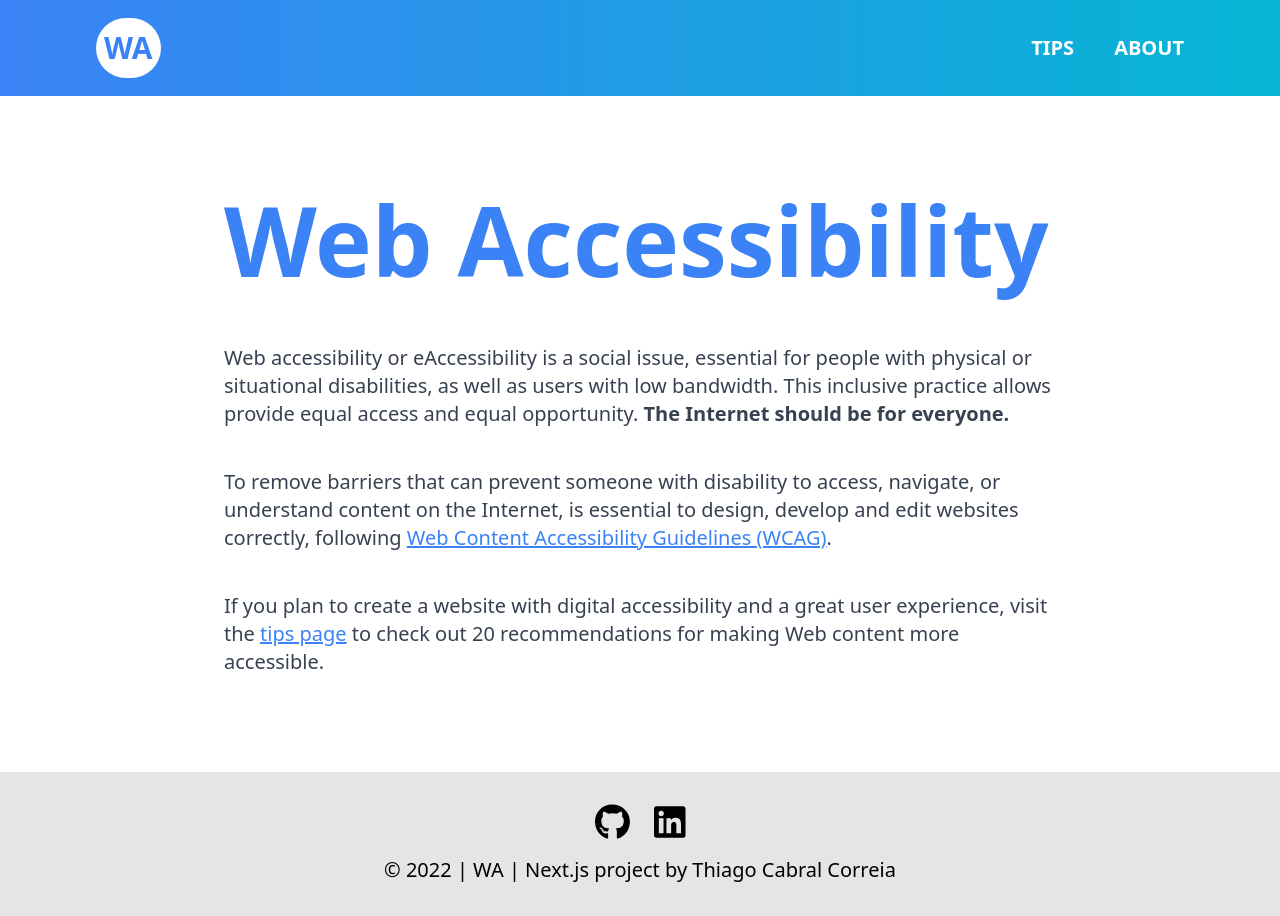
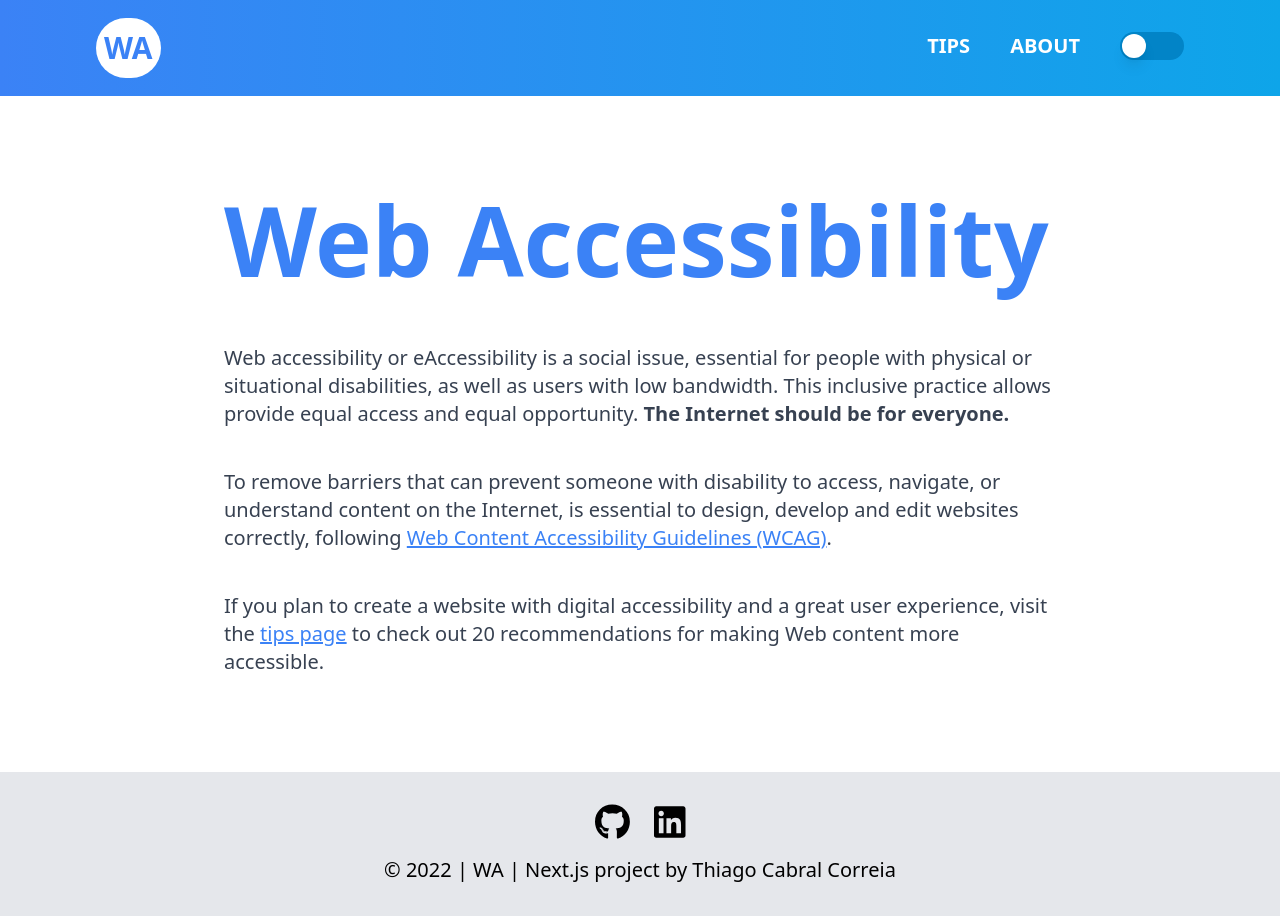
Before and after one commit to thiagocabralcorreia/web-accessibility, a Next.js app: page / in a window 1280 px wide. Built offline with nearby package versions, Linux system fonts and the light colour scheme.

Commit message:
Add dark theme and ThemeSwitcher component

```diff
--- a/app/Accordion.tsx
+++ b/app/Accordion.tsx
@@ -12,17 +12,17 @@ export default function Accordion({ tip }: TipProps) {
     <Disclosure>
       {({ open }) => (
         <>
-          <Disclosure.Button className=" mb-1 flex w-full align-center justify-between rounded-lg bg-sky-100 px-5 py-4 text-left text-xl font-medium text-blue-900 hover:bg-sky-200 focus:outline-none focus-visible:ring focus-visible:ring-sky-200 focus-visible:ring-opacity-75">
+          <Disclosure.Button className="mb-1 flex w-full align-center justify-between rounded-lg bg-sky-100 dark:bg-sky-600 px-5 py-4 text-left text-xl font-medium text-blue-900 dark:text-white hover:bg-sky-200 dark:hover:bg-sky-500 focus:outline-none focus-visible:ring focus-visible:ring-sky-200 focus-visible:ring-opacity-75">
             <span>
               {tip.id}. {tip.title}
             </span>
             <ChevronUpIcon
               className={`${
                 open ? "rotate-180 transform" : ""
-              } h-7 w-7 text-blue-900`}
+              } h-7 w-7 text-blue-900 dark:text-white`}
             />
           </Disclosure.Button>
-          <Disclosure.Panel className="px-4 py-4 mb-4 text-xl text-gray-700">
+          <Disclosure.Panel className="px-4 py-4 mb-4 text-xl text-gray-700 dark:text-gray-100">
             {tip.text}
           </Disclosure.Panel>
         </>
--- a/app/Footer.tsx
+++ b/app/Footer.tsx
@@ -9,7 +9,7 @@ function Footer() {
           href="https://github.com/thiagocabralcorreia"
           target="_blank"
           rel="noopener noreferrer"
-          className="hover:text-blue-500 ease-out duration-500"
+          className="hover:text-blue-500 dark:hover:text-blue-400 ease-out duration-500"
         >
           <FontAwesomeIcon className="h-9" icon={faGithub} />
         </a>
@@ -18,7 +18,7 @@ function Footer() {
           href="https://www.linkedin.com/in/thiago-cabral-correia/"
           target="_blank"
           rel="noopener noreferrer"
-          className="hover:text-blue-500 ease-out duration-500"
+          className="hover:text-blue-500 dark:hover:text-blue-400 ease-out duration-500"
         >
           <FontAwesomeIcon className="h-9" icon={faLinkedin} />
         </a>
--- a/app/Header.tsx
+++ b/app/Header.tsx
@@ -1,19 +1,31 @@
 import Link from "next/link";
+import React from "react";
 import { links } from "../constants";
 import NavLink from "./NavLink";
+import ThemeSwitcher from "./ThemeSwitcher";
 
 function Header() {
   return (
     <header>
       <Link href={"/"}>
-        <div className="rounded-full bg-white">
-          <h2 className="text-3xl font-bold text-blue-500 px-2 py-3">WA</h2>
+        <div className="rounded-full bg-white dark:bg-black transition-all duration-300">
+          <h2 className="text-3xl font-bold text-blue-500 dark:text-blue-400 px-2 py-3">
+            WA
+          </h2>
         </div>
       </Link>
       <div className="flex">
         {links.map((link) => {
-          return <NavLink key={link} navlink={link} />;
+          return (
+            <React.Fragment key={link}>
+              <div className="ml-10" />
+              <NavLink navlink={link} />
+            </React.Fragment>
+          );
         })}
+        <div className="max-sm:hidden ml-10">
+          <ThemeSwitcher />
+        </div>
       </div>
     </header>
   );
--- /dev/null
+++ b/app/Providers.tsx
@@ -0,0 +1,13 @@
+"use client";
+import { ThemeProvider } from "next-themes";
+import React from "react";
+
+function Providers({ children }: { children: React.ReactNode }) {
+  return (
+    <ThemeProvider enableSystem={true} attribute="class">
+      {children}
+    </ThemeProvider>
+  );
+}
+
+export default Providers;
--- /dev/null
+++ b/app/ThemeSwitcher.tsx
@@ -0,0 +1,46 @@
+"use client";
+import { useEffect, useState } from "react";
+import { Switch } from "@headlessui/react";
+import { useTheme } from "next-themes";
+
+function ThemeSwitcher() {
+  const [mounted, setMounted] = useState(false);
+  const { systemTheme, theme, setTheme } = useTheme();
+
+  // useEffect only runs on the client
+  useEffect(() => setMounted(true), []);
+
+  if (!mounted) {
+    return null;
+  }
+
+  const currentTheme = theme === "system" ? systemTheme : theme;
+
+  function toggleTheme() {
+    currentTheme === "light" ? setTheme("dark") : setTheme("light");
+  }
+
+  return (
+    <Switch
+      checked={currentTheme === "light" ? false : true}
+      onChange={toggleTheme}
+      className={`${
+        currentTheme === "light"
+          ? "max-sm:bg-blue-500 bg-sky-600"
+          : "max-sm:bg-blue-900 bg-sky-900"
+      }
+      relative inline-flex h-[28px] w-[64px] shrink-0 cursor-pointer rounded-full border-2 border-transparent transition-colors duration-200 ease-in-out focus:outline-none focus-visible:ring-2  focus-visible:ring-white focus-visible:ring-opacity-75`}
+    >
+      <span className="sr-only">Use setting</span>
+      <span
+        aria-hidden="true"
+        className={`${
+          currentTheme === "light" ? "translate-x-0" : "translate-x-9"
+        }
+            pointer-events-none inline-block h-[24px] w-[24px] transform rounded-full bg-white shadow-lg ring-0 transition duration-200 ease-in-out`}
+      />
+    </Switch>
+  );
+}
+
+export default ThemeSwitcher;
--- a/app/layout.tsx
+++ b/app/layout.tsx
@@ -1,6 +1,8 @@
 import "../styles/globals.css";
 import Footer from "./Footer";
 import Header from "./Header";
+import Providers from "./Providers";
+import ThemeSwitcher from "./ThemeSwitcher";
 
 export default function RootLayout({
   children,
@@ -12,9 +14,14 @@ export default function RootLayout({
       <head />
 
       <body>
-        <Header />
-        <div>{children}</div>
-        <Footer />
+        <Providers>
+          <Header />
+          <div className="sm:hidden flex w-full justify-end pt-10 pr-10">
+            <ThemeSwitcher />
+          </div>
+          <div>{children}</div>
+          <Footer />
+        </Providers>
       </body>
     </html>
   );
--- a/package.json
+++ b/package.json
@@ -12,6 +12,7 @@
     "@headlessui/react": "^1.7.6",
     "@heroicons/react": "^2.0.13",
     "next": "latest",
+    "next-themes": "^0.2.1",
     "react": "18.2.0",
     "react-dom": "18.2.0"
   },
--- a/styles/globals.css
+++ b/styles/globals.css
@@ -3,31 +3,35 @@
 @tailwind utilities;
 
 @layer base {
+  body {
+    @apply bg-white dark:bg-black transition-all duration-300;
+  }
+
   h1 {
-    @apply text-blue-500 self-auto text-4xl md:text-8xl font-bold mb-10 md:mb-14;
+    @apply text-blue-500 dark:text-blue-400 self-auto text-4xl md:text-8xl font-bold mb-10 md:mb-14;
   }
 
   header {
-    @apply w-full h-24 flex items-center justify-between px-10 md:px-24 mb-14 md:mb-24 bg-gradient-to-r from-blue-500 to-cyan-500;
+    @apply w-full h-24 flex items-center justify-between px-10 md:px-24 bg-gradient-to-r from-blue-500 to-sky-500;
   }
 
   footer {
-    @apply w-full items-center justify-center py-8 px-10 md:px-24 mt-24 bg-stone-200;
+    @apply w-full items-center justify-center py-8 px-10 md:px-24 mt-24 bg-gray-200 dark:bg-gray-900;
   }
 
   .content-container {
-    @apply flex-1 max-w-5xl justify-center px-10 md:px-24 m-auto;
+    @apply flex-1 max-w-5xl justify-center px-10 md:px-24 m-auto mt-14 md:mt-24;
   }
 
   .main-text {
-    @apply text-xl text-gray-700 mb-8 md:mb-10;
+    @apply text-xl text-gray-700 dark:text-gray-100 mb-8 md:mb-10;
   }
 
   .a-link {
-    @apply text-blue-500 underline underline-offset-1 hover:text-indigo-500;
+    @apply text-blue-500 dark:text-blue-400 underline underline-offset-1 hover:text-indigo-500;
   }
 
   .nav-link {
-    @apply text-xl uppercase font-bold ml-10 text-white hover:underline underline-offset-8;
+    @apply text-xl uppercase font-bold text-white hover:underline underline-offset-8;
   }
 }
--- a/tailwind.config.js
+++ b/tailwind.config.js
@@ -1,12 +1,13 @@
 /** @type {import('tailwindcss').Config} */
 module.exports = {
   content: [
-    './pages/**/*.{js,ts,jsx,tsx}',
-    './components/**/*.{js,ts,jsx,tsx}',
-    './app/**/*.{js,ts,jsx,tsx}',
+    "./pages/**/*.{js,ts,jsx,tsx}",
+    "./components/**/*.{js,ts,jsx,tsx}",
+    "./app/**/*.{js,ts,jsx,tsx}",
   ],
+  darkMode: "class",
   theme: {
     extend: {},
   },
   plugins: [],
-}
+};
```
Also changed, not shown: 1 other file (tests, documents, lock files or other folders).
